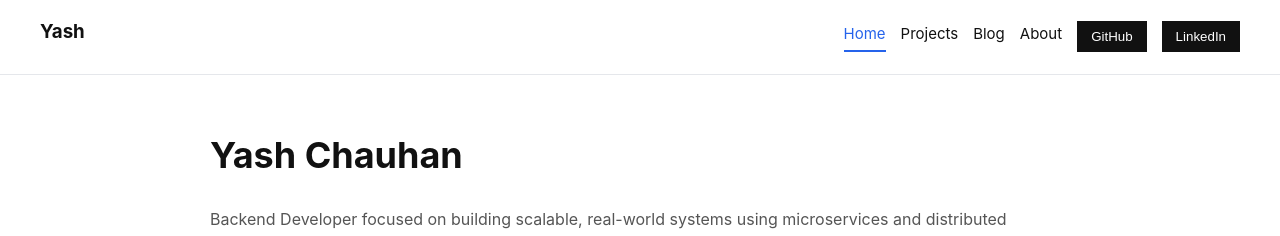
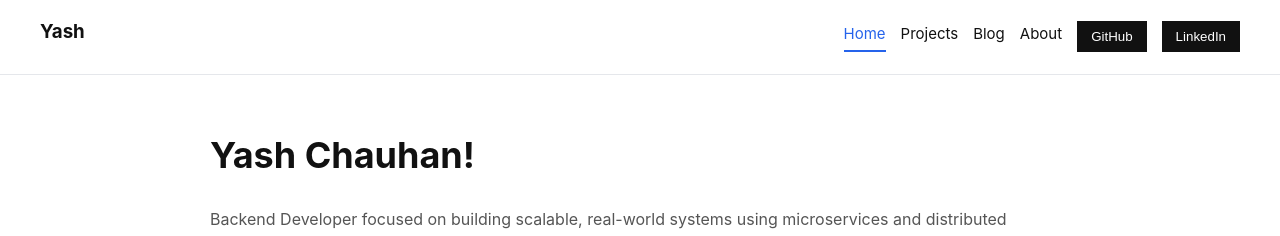
Before and after one commit to Ankith-18/yash-blog, a React (Vite) app: page / in a window 1280 px wide. Shown: the top 236 px of the page. Built offline with nearby package versions, Linux system fonts and the light colour scheme.

Commit message:
! append on yash chauhan

```diff
--- a/src/pages/Home.tsx
+++ b/src/pages/Home.tsx
@@ -1,7 +1,7 @@
 export default function Home() {
   return (
     <div className="container fade-in">
-      <h1>Yash Chauhan</h1>
+      <h1>Yash Chauhan!</h1>
 
       <p>
         Backend Developer focused on building scalable, real-world systems using
```
